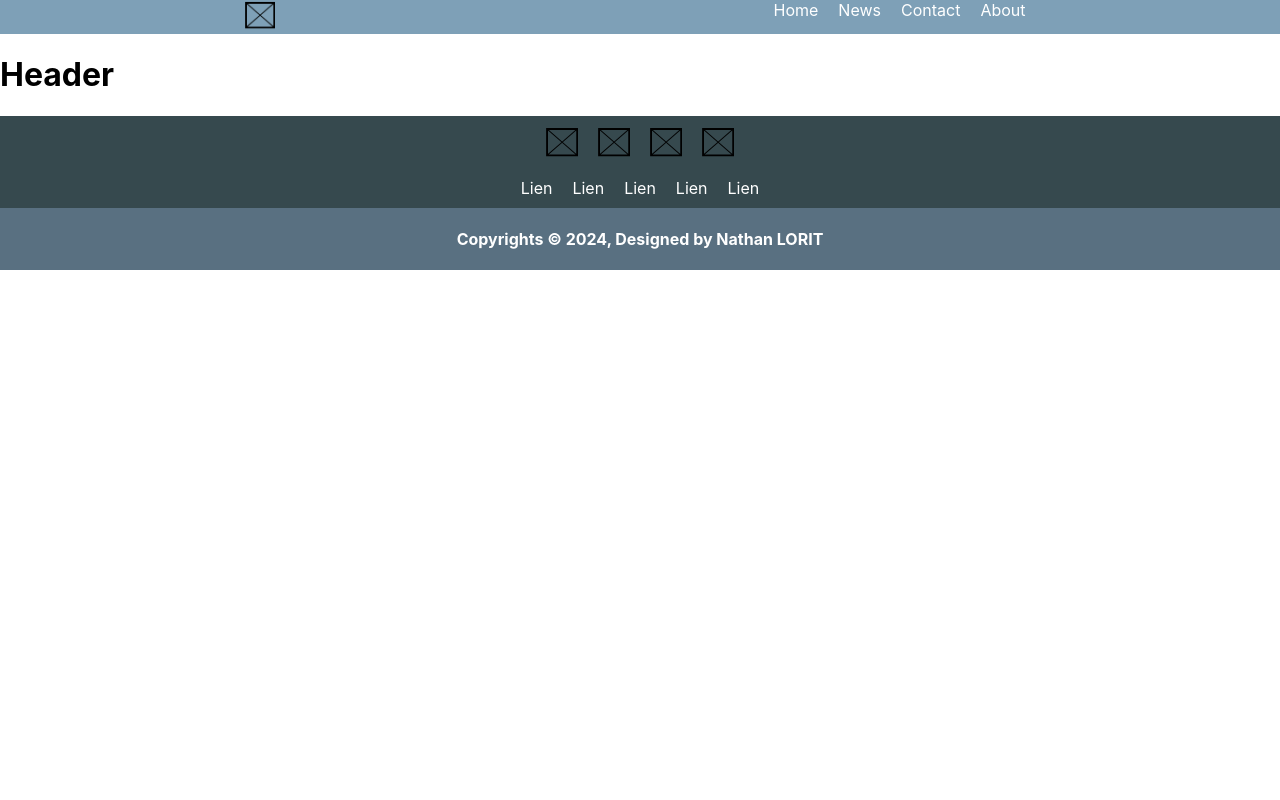
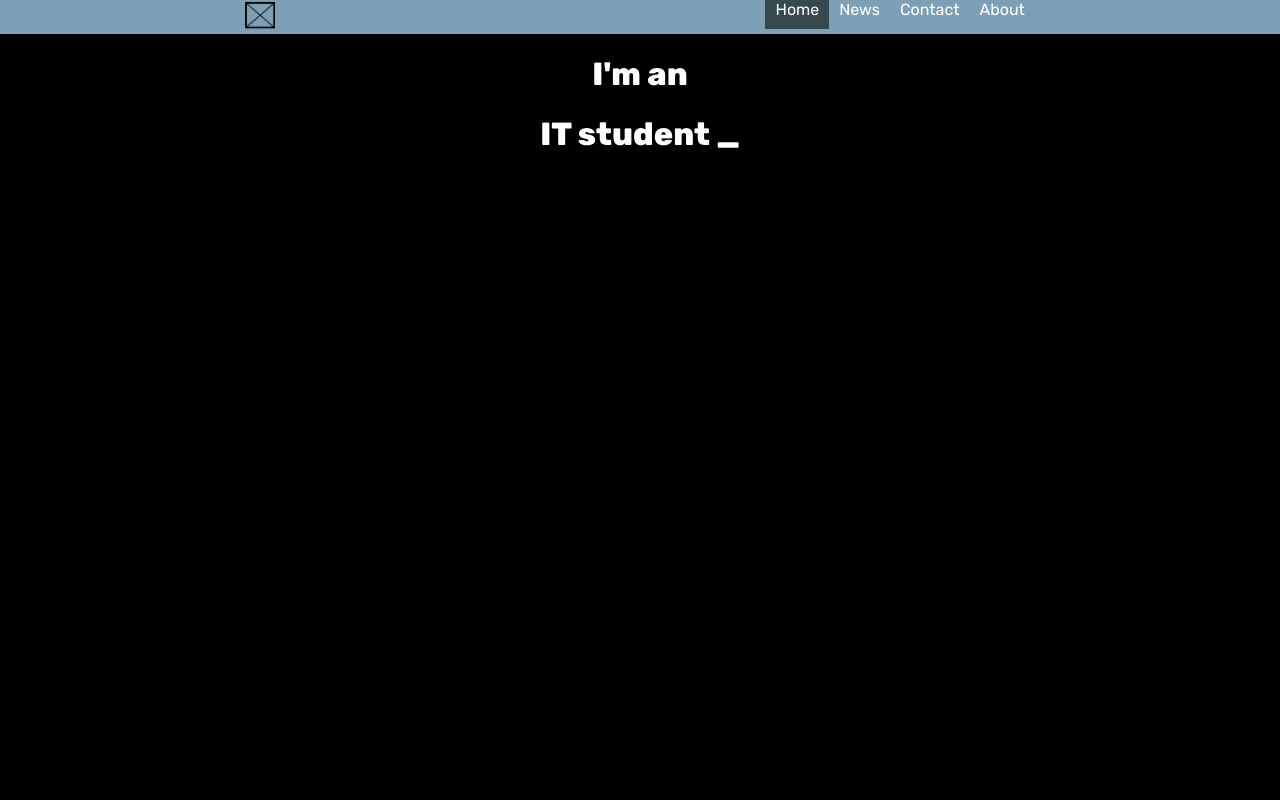
Before and after one commit to nlorit/Portfolio, a React (Create React App) app in the folder portfolio_website/: page / in a window 1280 px wide. Shown: the top 800 px of the page. Built offline with nearby package versions, Linux system fonts and the light colour scheme.

Commit message:
import font / edit header

```diff
--- a/portfolio_website/src/App.css
+++ b/portfolio_website/src/App.css
@@ -1,10 +1,15 @@
+@import url('https://fonts.googleapis.com/css2?family=Rubik:wght@300;400;500;600;800&display=swap');
+
+
 .App {
   --lightblue : #A9CEF4;
   --darkerblue : #36494E;
   --black : #000000;
   --lighterblue : #7EA0B7;
   --softdarkerblue : #597081;
-
+  background: var(--black);
+  color: white;
+  font-family: "Rubik";
 }
 
 
@@ -12,6 +17,7 @@
 .main-div-footer {
   background-color: var(--darkerblue);
   color: #fff;
+  font-family: "Rubik";
 }
 
 .logo-div-footer {
@@ -55,3 +61,32 @@
   color: white;
   text-decoration: none;
 }
+
+.active {
+  background-color: var(--darkerblue);
+}
+
+.main-div-header img {
+  z-index: 2;
+  visibility: hidden;
+  margin-bottom: 100px;
+
+}
+
+.main-div-header h1 {
+  text-align: center;
+  z-index: 0;
+  position:relative
+}
+
+.main-div-header {
+
+}
+
+.first-h1-header {
+  font: 200;
+}
+
+.second-h1-header {
+
+}
--- a/portfolio_website/src/app/components/Header/Header.js
+++ b/portfolio_website/src/app/components/Header/Header.js
@@ -1,5 +1,11 @@
+import profile from "../../images/profile.png"
+
 export default function Header() {
-    return (
-     <h1>Header</h1>
-    )
-  }
+  return (
+    <div className="main-div-header">
+      <h1 className="first-h1-header">I'm an </h1>
+      <h1 lassName="second-h1-header" >IT student _</h1>
+      <img src={profile} />
+    </div>
+  )
+}
```
Also changed, not shown: portfolio_website/src/app/images/profile.png (added).
